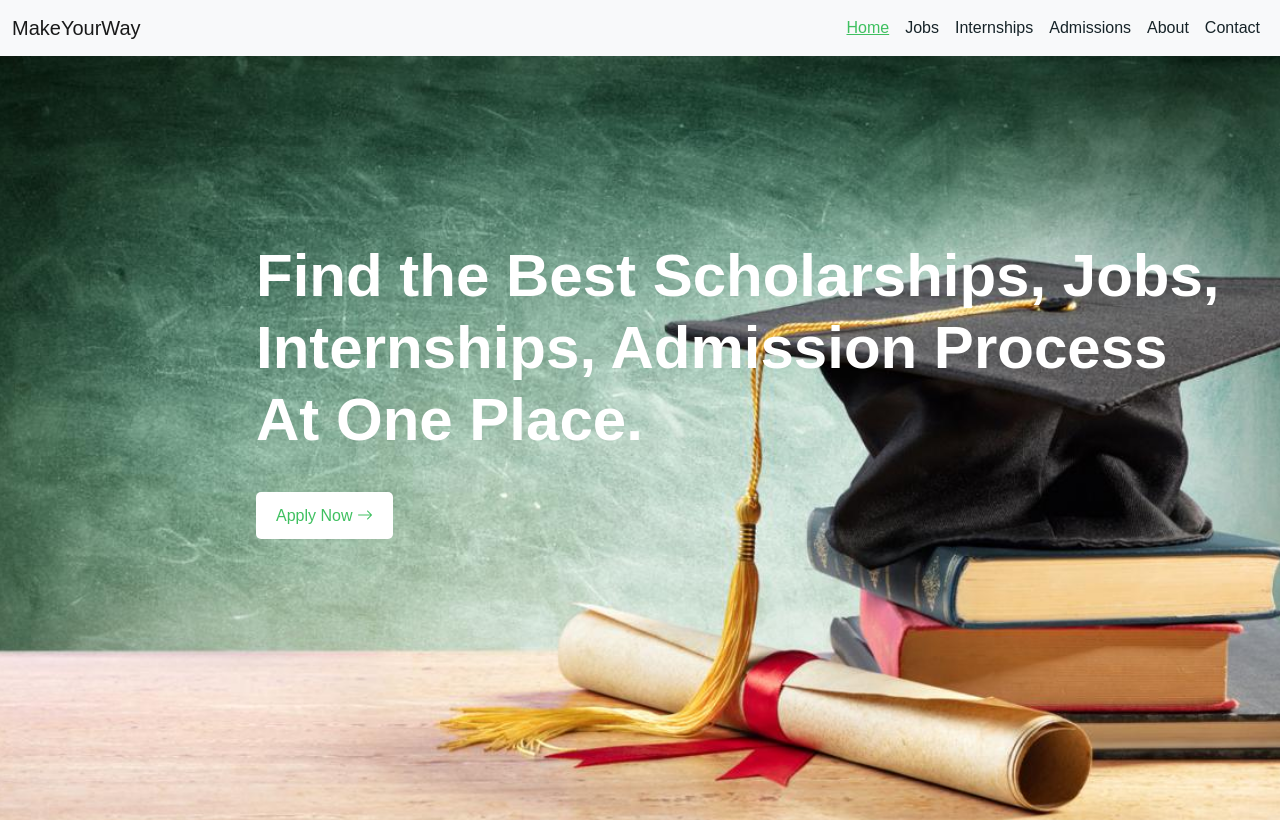
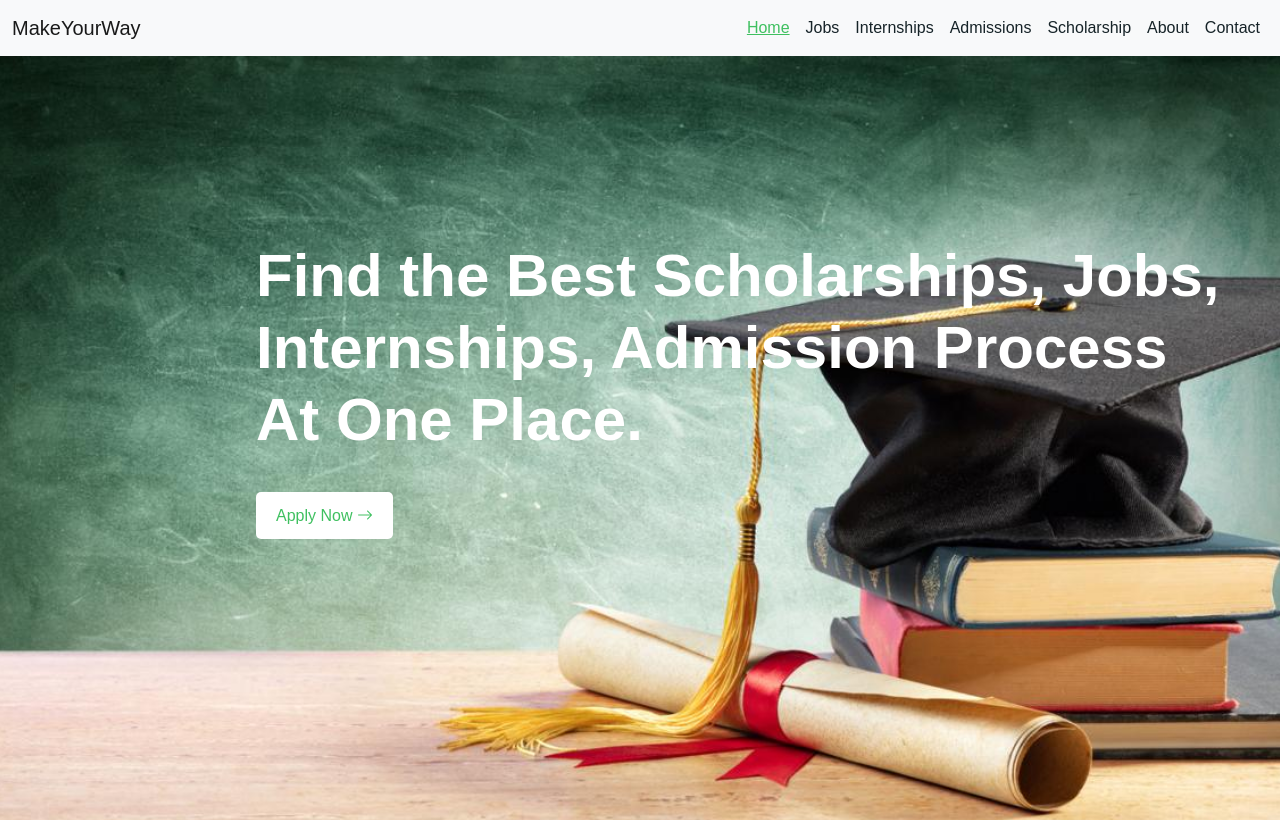
Before and after one commit to ishita6/angular, an Angular app: page / in a window 1280 px wide. Shown: the top 820 px of the page. Built offline with nearby package versions, Linux system fonts and the light colour scheme.

Commit message:
added scholarship

```diff
--- a/src/app/app-routing.module.ts
+++ b/src/app/app-routing.module.ts
@@ -11,6 +11,7 @@ const routes: Routes = [
   {path:'job',component:jobComponent},
   {path:'intern',component:jobComponent},
   {path:'admission',component:jobComponent},
+  {path:'scholarship',component:jobComponent},
   {path:'job/:id',component:jobpageComponent},
   {path:'about',component:AboutComponent},
   {path:'contact',component:ContactComponent}
--- a/src/app/sharepage/navbar/navbar.component.html
+++ b/src/app/sharepage/navbar/navbar.component.html
@@ -28,6 +28,12 @@
             <a class="nav-link" routerLink="admission" routerLinkActive="active-link">Admissions</a>
           </li>
 
+          <!-- SCHOLARSHIP  SCHOLARSHIP  SCHOLARSHIP -->
+
+          <li class="nav-item">
+            <a class="nav-link" routerLink="scholarship" routerLinkActive="active-link">Scholarship</a>
+          </li>
+
           <!-- ABOUT ABOUT ABOUT -->
 
           <li class="nav-item">
```
